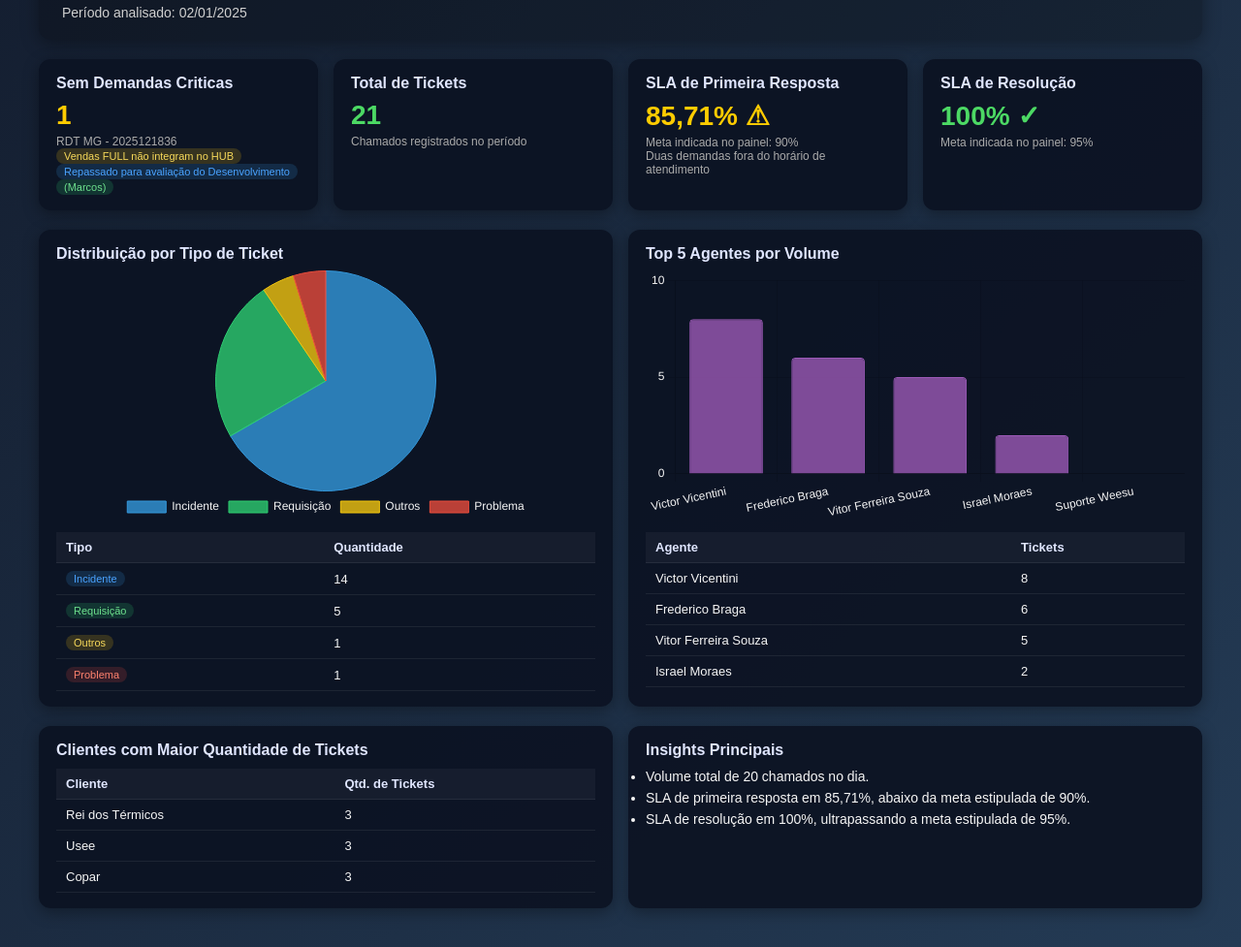
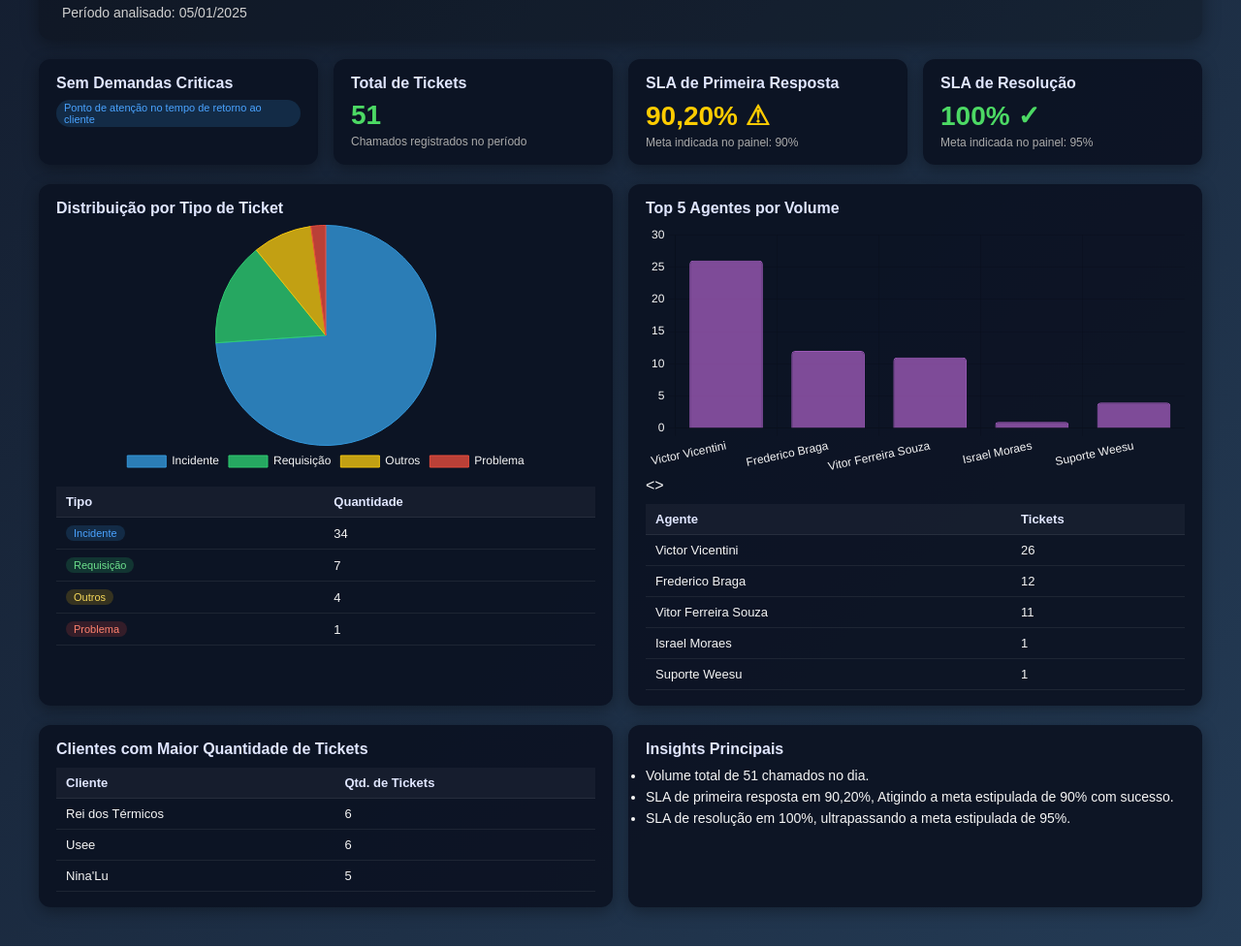
Before and after one commit to is-moraes/RelatorioSup, a plain HTML site: page index.html in a window 1280 px wide. Shown: the part 72-1049 px from the top of the page at 97% size. Drawn offline with nearby package versions, Linux system fonts and the light colour scheme.

Commit message:
update
Relatório 05/01/2026

```diff
--- a/index.html
+++ b/index.html
@@ -132,19 +132,19 @@
 <div class="container">
     <div class="header">
         <h1>Relatório de Atendimentos - Suporte Técnico</h1>
-        <p>Período analisado: 02/01/2025</p>
+        <p>Período analisado: 05/01/2025</p>
     </div>
 
     <!-- KPIs principais -->
     <div class="kpi-grid">
         <div class="card">
             <h2>Sem Demandas Criticas</h2>
-            <!--div class="kpi-value kpi-ok">✓</div-->
+            <!--div class="kpi-value kpi-ok">✓</div>
             <div class="kpi-value kpi-alert">1</div>
-            <div class="kpi-sub">RDT MG - 2025121836</div>
-            <div class="kpi-sub"><td><span class="badge badge-outros">Vendas FULL não integram no HUB</span></td> </div>
-            <div class="kpi-sub"><td><span class="badge badge-incidente">Repassado para avaliação do Desenvolvimento</span></td></div>
-            <div class="kpi-sub"><td><span class="badge badge-requisicao">(Marcos)</span></td></div>
+            <div class="kpi-sub">Ponto de atenção no tempo de retorno ao cliente</div>
+            <div class="kpi-sub"><td><span class="badge badge-outros">Vendas FULL não integram no HUB</span></td> </div-->
+            <div class="kpi-sub"><td><span class="badge badge-incidente">Ponto de atenção no tempo de retorno ao cliente</span></td></div>
+            <!--div class="kpi-sub"><td><span class="badge badge-requisicao">(Marcos)</span></td></div-->
             <!--br>
             <div class="kpi-sub">Hannover - 2025123033</div>
             <div class="kpi-sub"><td><span class="badge badge-outros">Liberação de etiqueta Shein</span></td> </div>
@@ -152,14 +152,14 @@
         </div>
         <div class="card">
             <h2>Total de Tickets</h2>
-            <div class="kpi-value kpi-ok">21</div>
+            <div class="kpi-value kpi-ok">51</div>
             <div class="kpi-sub">Chamados registrados no período</div>
         </div>
         <div class="card">
             <h2>SLA de Primeira Resposta</h2>
-            <div class="kpi-value kpi-alert">85,71% ⚠</div>
+            <div class="kpi-value kpi-alert">90,20% ⚠</div>
             <div class="kpi-sub">Meta indicada no painel: 90%</div>
-            <div class="kpi-sub">Duas demandas fora do horário de atendimento</div>
+            <!--div class="kpi-sub">Duas demandas fora do horário de atendimento</div-->
         </div>
         <div class="card">
             <h2>SLA de Resolução</h2>
@@ -183,15 +183,15 @@
                 <tbody>
                     <tr>
                         <td><span class="badge badge-incidente">Incidente</span></td>
-                        <td>14</td>
+                        <td>34</td>
                     </tr>
                     <tr>
                         <td><span class="badge badge-requisicao">Requisição</span></td>
-                        <td>5</td>
+                        <td>7</td>
                     </tr>
                     <tr>
                         <td><span class="badge badge-outros">Outros</span></td>
-                        <td>1</td>
+                        <td>4</td>
                     </tr>
                     <tr>
                         <td><span class="badge badge-problema">Problema</span></td>
@@ -212,11 +212,11 @@
                     </tr>
                 </thead>
                 <tbody>
-                    <tr><td>Victor Vicentini</td><td>8</td></tr>
-                    <tr><td>Frederico Braga</td><td>6</td></tr>
-                    <tr><td>Vitor Ferreira Souza</td><td>5</td></tr>
-                    <tr><td>Israel Moraes</td><td>2</td></tr>
-                    <!--<tr><td>Suporte Weesu</td><td>0</td></tr>-->
+                    <tr><td>Victor Vicentini</td><td>26</td></tr>
+                    <tr><td>Frederico Braga</td><td>12</td></tr>
+                    <tr><td>Vitor Ferreira Souza</td><td>11</td></tr>
+                    <tr><td>Israel Moraes</td><td>1</td></tr>
+                    <<tr><td>Suporte Weesu</td><td>1</td></tr>>
                 </tbody>
             </table>
         </div>
@@ -234,9 +234,9 @@
                     </tr>
                 </thead>
                 <tbody>
-                    <tr><td>Rei dos Térmicos</td><td>3</td></tr>
-                    <tr><td>Usee</td><td>3</td></tr>
-                    <tr><td>Copar</td><td>3</td></tr>
+                    <tr><td>Rei dos Térmicos</td><td>6</td></tr>
+                    <tr><td>Usee</td><td>6</td></tr>
+                    <tr><td>Nina'Lu</td><td>5</td></tr>
                     <!--tr><td>EDAUS</td><td>4</td></tr>
                     <tr><td>Hannover</td><td>4</td></tr-->
                 </tbody>
@@ -246,8 +246,8 @@
         <div class="card">
             <h2>Insights Principais</h2>
             <ul class="insights-list">
-                <li>Volume total de 20 chamados no dia.</li>
-                <li>SLA de primeira resposta em 85,71%, abaixo da meta estipulada de 90%.</li>
+                <li>Volume total de 51 chamados no dia.</li>
+                <li>SLA de primeira resposta em 90,20%, Atigindo a meta estipulada de 90% com sucesso.</li>
                 <li>SLA de resolução em 100%, ultrapassando a meta estipulada de 95%.</li>
                 <br></li>
             </ul>
@@ -263,7 +263,7 @@
         data: {
             labels: ['Incidente', 'Requisição', 'Outros', 'Problema'],
             datasets: [{
-                data: [14, 5, 1, 1],
+                data: [34, 7, 4, 1],
                 backgroundColor: [
                     'rgba(52, 152, 219, 0.8)',
                     'rgba(46, 204, 113, 0.8)',
@@ -294,7 +294,7 @@
             labels: ['Victor Vicentini', 'Frederico Braga', 'Vitor Ferreira Souza', 'Israel Moraes', 'Suporte Weesu'],
             datasets: [{
                 label: 'Tickets',
-                data: [8, 6, 5, 2, 0],
+                data: [26, 12, 11, 1, 4],
                 backgroundColor: 'rgba(155, 89, 182, 0.8)',
                 borderColor: 'rgba(155, 89, 182, 1)',
                 borderWidth: 1,
```
